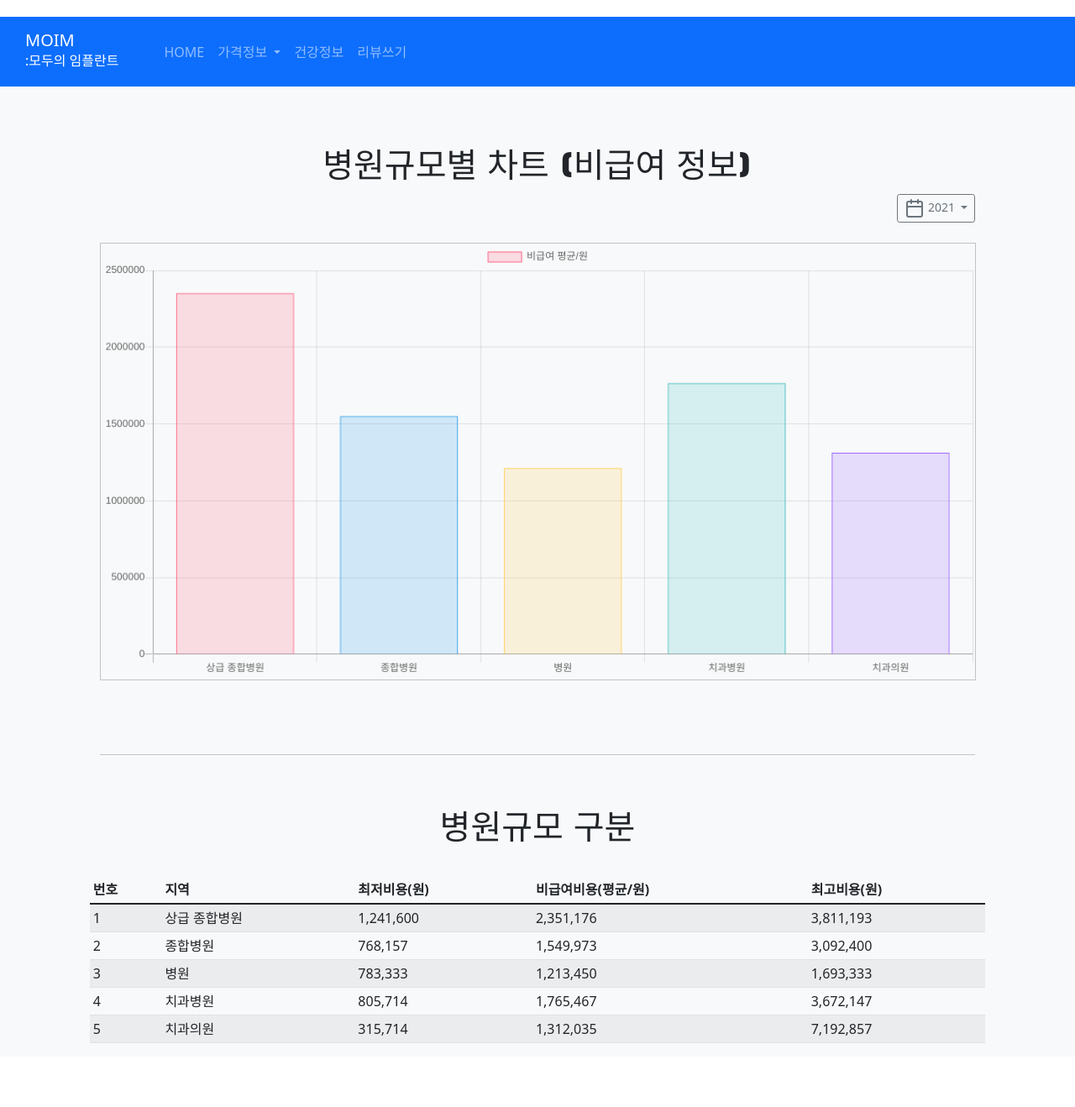
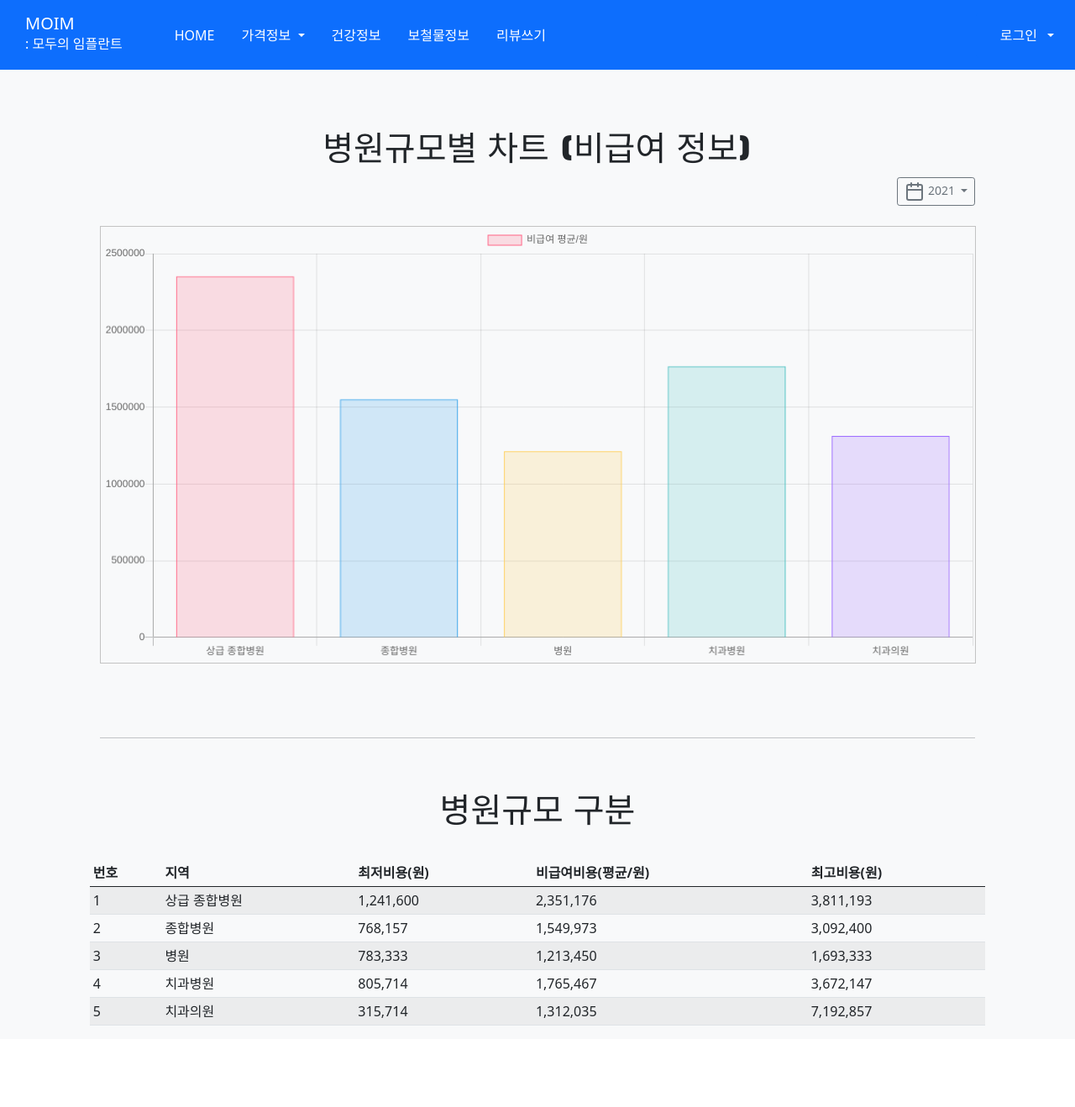
Before and after one commit to JKH1109/imfin1, a Django app: page /info/Hostpital/ in a window 1280 px wide. Shown: the whole page at 84% size. After the commit the page ends 1221 px from the top, so only its background shows below. Run offline with Django 3.2, Linux system fonts and the light colour scheme; some libraries are stand-ins or nearby versions.

Commit message:
hospital 네비게이션바 수정

```diff
--- a/subApp2/templates/Hospital.html
+++ b/subApp2/templates/Hospital.html
@@ -2,120 +2,13 @@
 <html lang="en"><head>
 
     <!-- Required meta tags -->
+      <!-- Required meta tags -->
       <meta charset="UTF-8">
-    <meta name="viewport" content="width=device-width, initial-scale=1">
       <meta name="description" content="">
-   <meta name="author" content="Mark Otto, Jacob Thornton, 그리고 Bootstrap 기여자들">
       <meta name="generator" content="Hugo 0.88.1">
       <link rel="preconnect" href="https://fonts.googleapis.com">
-	<link rel="preconnect" href="https://fonts.gstatic.com" crossorigin>
+      <link rel="preconnect" href="https://fonts.gstatic.com">
       <link href="https://fonts.googleapis.com/css2?family=Black+Han+Sans&display=swap" rel="stylesheet">
-   <title>MOIM : 병원규모별</title>
-
-
-
-    <link rel="canonical" href="https://getbootstrap.kr/docs/5.0.2/examples/carousel/">
-<link href="../assets/css/bootstrap-ko.css" rel="stylesheet">
-    <style type="text/css">
-      body {
-        padding-top: 20px;
-        padding-bottom: 60px;
-      }
-
-      /* 전체 내용을 감쌈 */
-      .container {
-        margin: 0 auto;
-        max-width: 1000px;
-      }
-      .container > hr {
-        margin: 60px 0;
-      }
-
-      /* 핵심 마케팅 문구와 가입 버튼 */
-      .jumbotron {
-        margin: 80px 0;
-        text-align: center;
-      }
-      .jumbotron h1 {
-        font-size: 100px;
-        line-height: 1;
-      }
-      .jumbotron .lead {
-        font-size: 24px;
-        line-height: 1.25;
-      }
-      .jumbotron .btn {
-        font-size: 21px;
-        padding: 14px 24px;
-      }
-
-      /* 부수적인 마케팅 내용 */
-      .marketing {
-        margin: 60px 0;
-      }
-      .marketing p + h4 {
-        margin-top: 28px;
-      }
-
-
-      /* 탐색막대 링크가 .navbar 공간을 모두 채우도록 변경 */
-      .navbar .navbar-inner {
-        padding: 0;
-      }
-      .navbar .nav {
-        margin: 0;
-        display: table;
-        width: 100%;
-      }
-      .navbar .nav li {
-        display: table-cell;
-        width: 1%;
-        float: none;
-      }
-      .navbar .nav li a {
-        font-weight: bold;
-        text-align: center;
-        border-left: 1px solid rgba(255,255,255,.75);
-        border-right: 1px solid rgba(0,0,0,.1);
-      }
-      .navbar .nav li:first-child a {
-        border-left: 0;
-        border-radius: 3px 0 0 3px;
-      }
-      .navbar .nav li:last-child a {
-        border-right: 0;
-        border-radius: 0 3px 3px 0;
-      }
-    </style>
-    <link href="../assets/css/bootstrap-responsive.css" rel="stylesheet">
-
-    <!-- IE6~8에서 HTML5 태그를 지원하기위한 HTML5 shim -->
-    <!--[if lt IE 9]>
-      <script src="../assets/js/html5shiv.js"></script>
-    <![endif]-->
-
-    <!-- 파비콘과 앱 아이콘 -->
-
-   <link rel="shortcut icon" href="../assets/ico/favicon.png">
-
-
-    <!-- Bootstrap core CSS -->
-<link href="/docs/5.1/dist/css/bootstrap.min.css" rel="stylesheet" integrity="sha384-F3w7mX95PdgyTmZZMECAngseQB83DfGTowi0iMjiWaeVhAn4FJkqJByhZMI3AhiU" crossorigin="anonymous">
-
-    <!-- Favicons -->
-<link rel="apple-touch-icon" href="/docs/5.1/assets/img/favicons/apple-touch-icon.png" sizes="180x180">
-<link rel="icon" href="/docs/5.1/assets/img/favicons/favicon-32x32.png" sizes="32x32" type="image/png">
-<link rel="icon" href="/docs/5.1/assets/img/favicons/favicon-16x16.png" sizes="16x16" type="image/png">
-<link rel="manifest" href="/docs/5.1/assets/img/favicons/manifest.json">
-<link rel="mask-icon" href="/docs/5.1/assets/img/favicons/safari-pinned-tab.svg" color="#7952b3">
-<link rel="icon" href="/docs/5.1/assets/img/favicons/favicon.ico">
-<meta name="theme-color" content="#7952b3">
-
-	<!-- canvas -->
-	<script src="https://cdn.jsdelivr.net/npm/chart.js@2.8.0"></script>
-	<meta http-equiv="X-UA-Compatible" content="ie=edge">
-
-
 
       <!-- Custom styles for this template -->
 
@@ -137,108 +30,17 @@
              font-size: 3.5rem;
            }
          }
-      .bd-placeholder-img {
-        font-size: 1.125rem;
-        text-anchor: middle;
-        -webkit-user-select: none;
-        -moz-user-select: none;
-        user-select: none;
-      }
 
-      @media (min-width: 768px) {
-        .bd-placeholder-img-lg {
-          font-size: 3.5rem;
-        }
-      }
          .dropdown:hover .dropdown-menu {
           display: block;
              margin-top: 0;
          }
-      .bd-placeholder-img {
-        font-size: 1.125rem;
-        text-anchor: middle;
-        -webkit-user-select: none;
-        -moz-user-select: none;
-        user-select: none;
-      }
-
-      @media (min-width: 768px) {
-        .bd-placeholder-img-lg {
-          font-size: 3.5rem;
-        }
-      }
-      body {
-        padding-top: 20px;
-        padding-bottom: 60px;
-      }
-
-      /* 전체 내용을 감쌈 */
-      .container {
-        margin: 0 auto;
-        max-width: 1000px;
-      }
-      .container > hr {
-        margin: 60px 0;
-      }
-
-      /* 핵심 마케팅 문구와 가입 버튼 */
-      .jumbotron {
-        margin: 80px 0;
-        text-align: center;
-      }
-      .jumbotron h1 {
-        font-size: 100px;
-        line-height: 1;
-      }
-      .jumbotron .lead {
-        font-size: 24px;
-        line-height: 1.25;
-      }
-      .jumbotron .btn {
-        font-size: 21px;
-        padding: 14px 24px;
-      }
-
-      /* 부수적인 마케팅 내용 */
-      .marketing {
-        margin: 60px 0;
-      }
-      .marketing p + h4 {
-        margin-top: 28px;
-      }
-
-
-      /* 탐색막대 링크가 .navbar 공간을 모두 채우도록 변경 */
-      .navbar .navbar-inner {
-        padding: 0;
-      }
-      .navbar .nav {
-        margin: 0;
-        display: table;
-        width: 100%;
-      }
-      .navbar .nav li {
-        display: table-cell;
-        width: 1%;
-        float: none;
-      }
-      .navbar .nav li a {
-        font-weight: bold;
-        text-align: center;
-        border-left: 1px solid rgba(255,255,255,.75);
-        border-right: 1px solid rgba(0,0,0,.1);
-      }
-      .navbar .nav li:first-child a {
-        border-left: 0;
-        border-radius: 3px 0 0 3px;
-      }
-      .navbar .nav li:last-child a {
-        border-right: 0;
-        border-radius: 0 3px 3px 0;
-      }
        </style>
 
-    <!-- Custom styles for this template -->
+       <!-- canvas -->
+      <script src="https://cdn.jsdelivr.net/npm/chart.js@2.8.0"></script>
+      <meta http-equiv="X-UA-Compatible" content="ie=edge">
+
 
       <style type="text/css">/* Chart.js */
       @keyframes chartjs-render-animation{from{opacity:.99}to{opacity:1}}
@@ -247,74 +49,76 @@
       .chartjs-size-monitor-expand>div{position:absolute;width:1000000px;height:1000000px;left:0;top:0}
       .chartjs-size-monitor-shrink>div{position:absolute;width:200%;height:200%;left:0;top:0}
       </style>
-    <!-- Bootstrap CSS -->
-    <link href="/docs/5.1/dist/css/bootstrap-responsive.css" rel="stylesheet">
 
-    <!-- IE6~8에서 HTML5 태그를 지원하기위한 HTML5 shim -->
-    <!--[if lt IE 9]>
-      <script src="../assets/js/html5shiv.js"></script>
-    <![endif]-->
 
-    <!-- 파비콘과 앱 아이콘 -->
-    <link rel="apple-touch-icon-precomposed" sizes="144x144" href="/docs/5.1/assets/ico/apple-touch-icon-144-precomposed.png">
-    <link rel="apple-touch-icon-precomposed" sizes="114x114" href="/docs/5.1/assets/ico/apple-touch-icon-114-precomposed.png">
-    <link rel="apple-touch-icon-precomposed" sizes="72x72" href="/docs/5.1/assets/ico/apple-touch-icon-72-precomposed.png">
-    <link rel="apple-touch-icon-precomposed" href="/docs/5.1/assets/ico/apple-touch-icon-57-precomposed.png">
-    <link rel="shortcut icon" href="/docs/5.1/assets/ico/favicon.png">
-    <link rel="canonical" href="https://getbootstrap.kr/docs/5.1/examples/dashboard/">
       <!-- Bootstrap core CSS -->
-   <link href="/docs/5.1/dist/css/bootstrap.min.css" rel="stylesheet" integrity="sha384-F3w7mX95PdgyTmZZMECAngseQB83DfGTowi0iMjiWaeVhAn4FJkqJByhZMI3AhiU" crossorigin="anonymous">
+      <link href="https://cdn.jsdelivr.net/npm/bootstrap@5.0.2/dist/css/bootstrap.min.css" rel="stylesheet" integrity="sha384-EVSTQN3/azprG1Anm3QDgpJLIm9Nao0Yz1ztcQTwFspd3yD65VohhpuuCOmLASjC" crossorigin="anonymous">
 
-    <!-- Favicons -->
-   <link rel="apple-touch-icon" href="/docs/5.1/assets/img/favicons/apple-touch-icon.png" sizes="180x180">
-   <link rel="icon" href="/docs/5.1/assets/img/favicons/favicon-32x32.png" sizes="32x32" type="image/png">
-   <link rel="icon" href="/docs/5.1/assets/img/favicons/favicon-16x16.png" sizes="16x16" type="image/png">
-   <link rel="manifest" href="/docs/5.1/assets/img/favicons/manifest.json">
-   <link rel="mask-icon" href="/docs/5.1/assets/img/favicons/safari-pinned-tab.svg" color="#7952b3">
-   <link rel="icon" href="/docs/5.1/assets/img/favicons/favicon.ico">
-   <meta name="theme-color" content="#7952b3">
-    <link href="dashboard.css" rel="stylesheet">
-    <link href="carousel.css" rel="stylesheet">
-    <link href="https://cdn.jsdelivr.net/npm/bootstrap@5.0.2/dist/css/bootstrap.min.css" rel="stylesheet" integrity="sha384-EVSTQN3/azprG1Anm3QDgpJLIm9Nao0Yz1ztcQTwFspd3yD65VohhpuuCOmLASjC" crossorigin="anonymous">
-    <link href="css/bootstrap.min.css" rel="stylesheet">
-    <link href="navbar-fixed-top.css" rel="stylesheet">
-    <link href="carousel.css" rel="stylesheet">
-    <script src="css/assets/is/ie-emulation-modes-warning.js"></script>
-    <title>MOIM</title>
+          <!-- canvas src -->
+      <script src="https://code.jquery.com/jquery-3.3.1.slim.min.js" integrity="sha384-q8i/X+965DzO0rT7abK41JStQIAqVgRVzpbzo5smXKp4YfRvH+8abtTE1Pi6jizo" crossorigin="anonymous"></script>
+      <script src="https://cdnjs.cloudflare.com/ajax/libs/popper.js/1.14.7/umd/popper.min.js" integrity="sha384-UO2eT0CpHqdSJQ6hJty5KVphtPhzWj9WO1clHTMGa3JDZwrnQq4sF86dIHNDz0W1" crossorigin="anonymous"></script>
+      <script src="https://stackpath.bootstrapcdn.com/bootstrap/4.3.1/js/bootstrap.min.js" integrity="sha384-JjSmVgyd0p3pXB1rRibZUAYoIIy6OrQ6VrjIEaFf/nJGzIxFDsf4x0xIM+B07jRM" crossorigin="anonymous"></script>
    </head>
 
   <body>
     <nav class="navbar navbar-expand-lg navbar-dark bg-primary">
 
-     <a class="navbar-brand" href="#" style="padding:5px 30px">MOIM <h6>:모두의 임플란트</h6></a>
+      <a class="navbar-brand" href="{% url 'mainApp:main_page' %}" style="padding:5px 30px">MOIM <h6>: 모두의 임플란트</h6></a>
 
-     <button class="navbar-toggler" type="button" data-toggle="collapse" data-target="#navbarNav" aria-controls="navbarNav" aria-expanded="false" aria-label="Toggle navigation">
+      <button class="navbar-toggler" type="button" data-toggle="collapse" data-target="#navbarNav"
+        aria-controls="navbarNav" aria-expanded="false" aria-label="Toggle navigation">
         <span class="navbar-toggler-icon"></span>
       </button>
       <div class="collapse navbar-collapse" id="navbarNav">
-       <ul class="navbar-nav">
+        <ul class="nav col-12 col-lg-auto me-lg-auto mb-2 justify-content-center mb-md-0">
           <li class="nav-item active">
-           <a class="nav-link" href="/">HOME<span class="sr-only"></span></a>
+            <a class="nav-link" href="{% url 'mainApp:main_page' %}" style="color:white" ;>HOME<span class="sr-only"></span></a>
           </li>
           <li class="nav-item dropdown">
-         <a class="nav-link dropdown-toggle" href="#" id="navbarDarkDropdownMenuLink" role="button" data-bs-toggle="dropdown" aria-expanded="false">
+            <a class="nav-link dropdown-toggle" href="#" id="navbarDarkDropdownMenuLink" role="button"
+              data-bs-toggle="dropdown" aria-expanded="false" style="color:white" ;>
               가격정보
             </a>
             <ul class="dropdown-menu dropdown-menu-dark" aria-labelledby="navbarDarkDropdownMenuLink">
-            <li><a class="dropdown-item" href="/info/city">지역별</a></li>
-            <li><a class="dropdown-item" href="/info/hospital">병원규모별</a></li>
+              <li><a class="dropdown-item" href="{% url 'subApp2:info_city_page' %}" style="color:white" ;>지역별</a></li>
+              <li><a class="dropdown-item" href="{% url 'subApp2:info_hospital_page' %}" style="color:white" ;>병원규모별</a></li>
             </ul>
           </li>
           <li class="nav-item">
-           <a class="nav-link" href="/info/">건강정보</a>
+            <a class="nav-link" href="{% url 'subApp2:info_page' %}" style="color:white" ;>건강정보</a>
           </li>
           <li class="nav-item">
-           <a class="nav-link" href="/review/">리뷰쓰기</a>
+            <a class="nav-link" href="{% url 'subApp2:info_seramic_page' %}" style="color:white" ;>보철물정보</a>
           </li>
           <li class="nav-item">
-           <a class="nav-link disabled" href="/" tabindex="-1" aria-disabled="true"></a>
+            <a class="nav-link" href="{% url 'review:post_list' %}" style="color:white" ;>리뷰쓰기</a>
+          </li>
+          <li class="nav-item">
+            <a class="nav-link disabled" href="{% url 'mainApp:main_page'  %}" tabindex="-1" aria-disabled="true"></a>
           </li>
         </ul>
+        <ul class="navbar-nav ml-5 mr-5">
+          <li class="nav-item dropdown mx-1 btn btn-primary">
+              {% if user.is_active %}
+              <a class="nav-link dropdown-toggle text-white" href="#" data-toggle="dropdown">
+                <i class="fas fa-user"></i>&ensp;{% firstof user.get_short_name user.get_username %}&ensp;</a>
+              <div class="dropdown-menu">
+                <a class="dropdown-item" href="{% url 'mainApp:logout' %}">로그 아웃</a>
+                <a class="dropdown-item" href="{% url 'review:change' %}">게시글 관리</a>
+                <a class="dropdown-item" href="{% url 'mainApp:password_change' %}">비밀번호 변경</a>
+              </div>
+              {% else %}
+              <a class="nav-link dropdown-toggle text-white" href="#" data-toggle="dropdown">
+                <i class="fas fa-user"></i>&ensp;로그인&ensp;</a>
+              <div class="dropdown-menu">
+                <a class="dropdown-item" href="{% url 'mainApp:login' %}">로그인</a>
+                <a class="dropdown-item" href="{% url 'mainApp:register' %}">회원가입</a>
+              </div>
+              {% endif %}
+          </li>
+      </ul>
+
+
       </div>
     </nav>
   <body>
```
Lines whose indentation alone changed are shown as unchanged.
